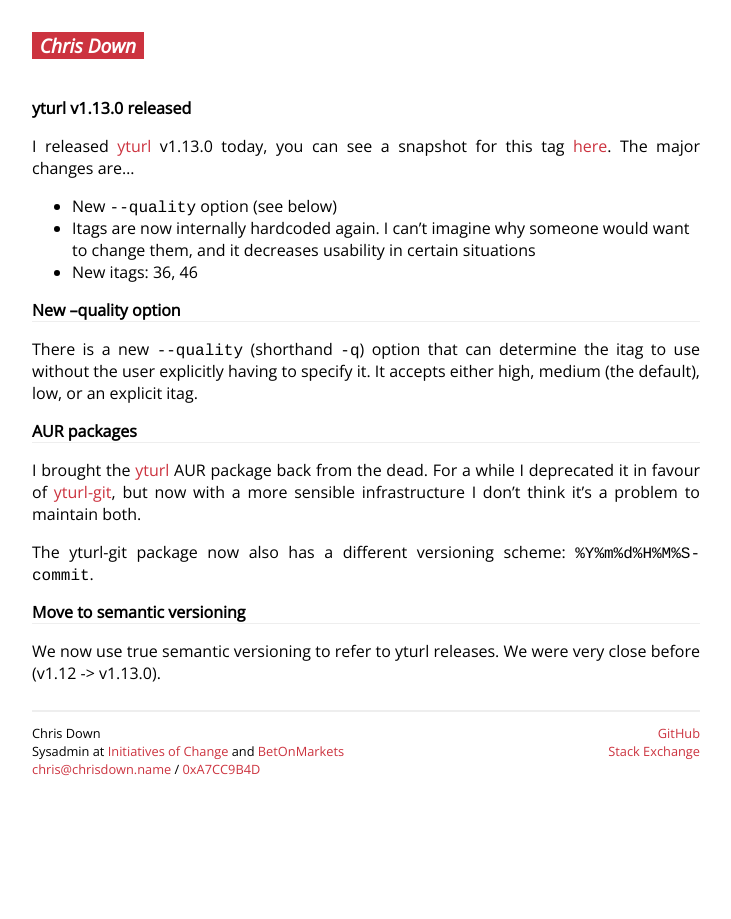
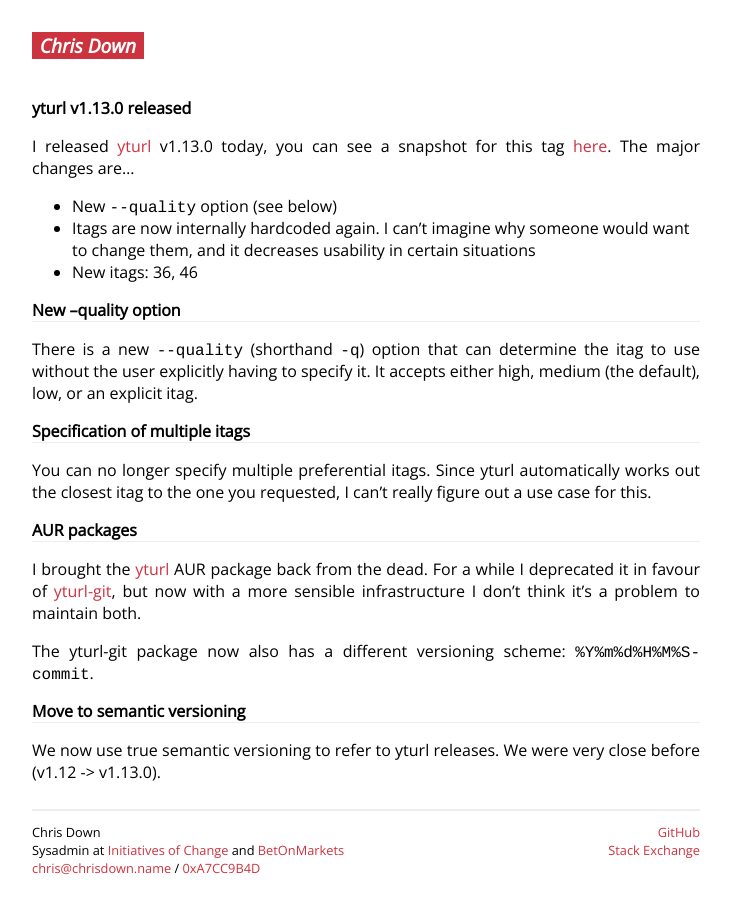
Before and after one commit to cdown/chrisdown.name, a Jekyll site: the page built from _posts/2013-04-09-yturl-v1.13.0-released.md, in a window 1280 px wide. Shown: the whole page, without its empty margins (274-1005 px from the left). Built offline with Jekyll 4.4.1, drawn with Linux system fonts in a browser that asks for light colours.

Commit message:
Note about removal of multiple preferential itags

```diff
--- a/_posts/2013-04-09-yturl-v1.13.0-released.md
+++ b/_posts/2013-04-09-yturl-v1.13.0-released.md
@@ -18,6 +18,12 @@ There is a new `--quality` (shorthand `-q`) option that can determine the itag
 to use without the user explicitly having to specify it. It accepts either
 high, medium (the default), low, or an explicit itag.
 
+## Specification of multiple itags
+
+You can no longer specify multiple preferential itags. Since yturl
+automatically works out the closest itag to the one you requested, I can't
+really figure out a use case for this.
+
 ## AUR packages
 
 I brought the [yturl](https://aur.archlinux.org/packages/yturl) AUR package
```
